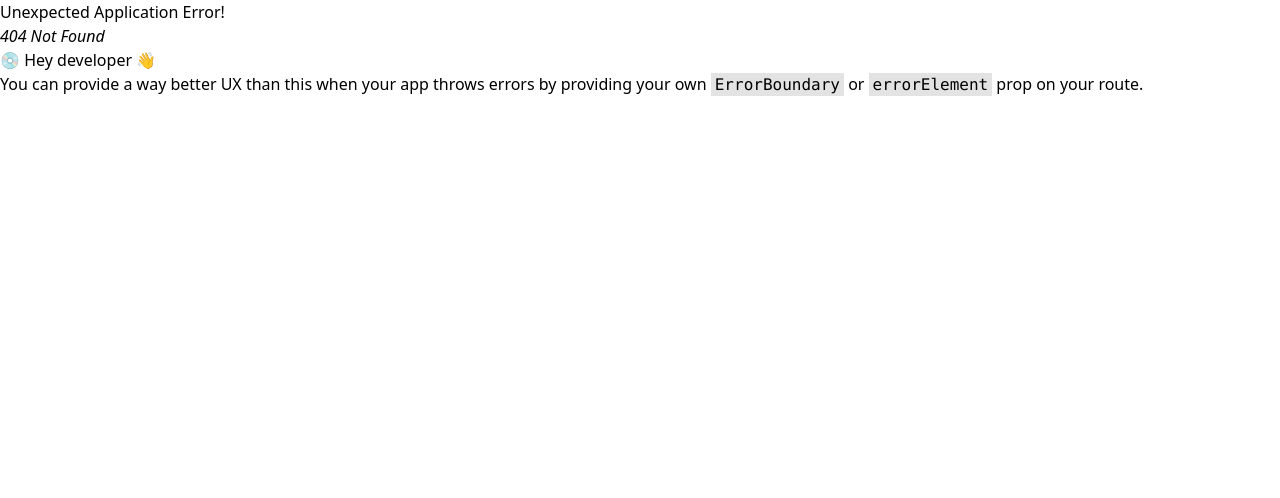
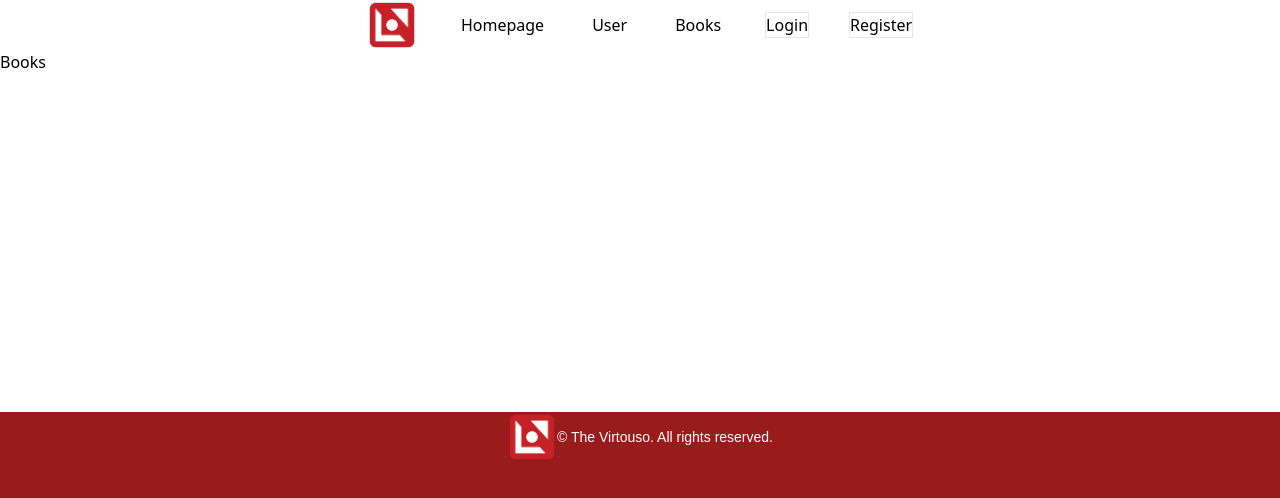
Before and after one commit to huuloc2026/ToDoListReact, a React (Vite) app: page /Books in a window 1280 px wide. Before the commit this address had no page. Shown: the top 498 px of the page. Built offline with nearby package versions, Linux system fonts and the light colour scheme.

Commit message:
complete set up react router

```diff
--- a/src/App.jsx
+++ b/src/App.jsx
@@ -1,11 +1,20 @@
 import React from "react";
-import TodoList from "./components/TodoList";
+
+import { Header } from "./layouts/Header";
+import Footer from "./layouts/Footer";
+import { Outlet } from "react-router-dom";
 
 const App = () => {
   return (
-    <div className="container">
-      <TodoList></TodoList>
-    </div>
+    <>
+      <div className="min-h-screen flex flex-col">
+        <Header></Header>
+        <main className="flex-grow">
+          <Outlet />
+        </main>
+        <Footer />
+      </div>
+    </>
   );
 };
 
--- /dev/null
+++ b/src/ErrorPage.jsx
@@ -0,0 +1,32 @@
+import { useRouteError } from "react-router-dom";
+import { Link } from "react-router-dom";
+export default function ErrorPage() {
+  const error = useRouteError();
+  console.error(error);
+
+  return (
+    <div id="error-page" className="flex items-center justify-center h-screen">
+      <div className="text-center mx-4">
+        <h1 className="mb-4 text-6xl md:text-8xl font-semibold text-red-500">
+          404
+        </h1>
+        <p className="mb-4 text-lg md:text-xl text-gray-600">
+          Oops! Looks like you're lost.
+        </p>
+
+        <p className="mt-4 text-sm md:text-base text-gray-600">
+          Let's get you back{" "}
+          <Link href="/" className="text-blue-500 underline">
+            Home
+          </Link>
+          .
+        </p>
+        <img
+          className="animate-pulse mb-4 w-[300px] h-[300px] md:w-[300px] md:h-[300px] mx-auto"
+          src="https://static.vecteezy.com/system/resources/previews/011/153/364/non_2x/3d-website-developer-working-on-laptop-illustration-png.png"
+          alt="Error Illustration"
+        />
+      </div>
+    </div>
+  );
+}
--- /dev/null
+++ b/src/layouts/Footer.jsx
@@ -0,0 +1,20 @@
+import logo from "../assets/logo copy.png";
+import { Link } from "react-router-dom";
+const Footer = () => {
+  return (
+    <>
+      <footer className="bg-red-800 flex-grow font-[sans-serif]  w-screen">
+        <div className="flex justify-center items-center">
+          <Link to="./">
+            <img src={logo} className="w-[50px] h-[50px]" alt="logo" />
+          </Link>
+          <p className="text-white text-sm">
+            © The Virtouso. All rights reserved.
+          </p>
+        </div>
+      </footer>
+    </>
+  );
+};
+
+export default Footer;
--- /dev/null
+++ b/src/layouts/Header.jsx
@@ -0,0 +1,40 @@
+import React from "react";
+import logo from "../assets/logo copy.png";
+import { NavLink } from "react-router-dom";
+export const Header = () => {
+  return (
+    <div>
+      <header>
+        <div class="flex items-center justify-center gap-10 w-full">
+          <NavLink to="./">
+            <img src={logo} className="w-[50px] h-[50px]" alt="logo" />
+          </NavLink>
+          <NavLink
+            to="./"
+            className="focus:outline-1 focus:bg-green-500 p-1   "
+          >
+            Homepage
+          </NavLink>
+          <NavLink
+            to="./User"
+            className="focus:outline-1 focus:bg-green-500 p-1   "
+          >
+            User
+          </NavLink>
+          <NavLink
+            to="./Books"
+            className="focus:outline-1 focus:bg-green-500 p-1  "
+          >
+            Books
+          </NavLink>
+          <button className="border">
+            <NavLink to="./Login">Login</NavLink>
+          </button>
+          <button className="border">
+            <NavLink to="./register">Register</NavLink>
+          </button>
+        </div>
+      </header>
+    </div>
+  );
+};
--- a/src/main.jsx
+++ b/src/main.jsx
@@ -3,30 +3,42 @@ import { createRoot } from "react-dom/client";
 import { createBrowserRouter, RouterProvider } from "react-router-dom";
 import App from "./App.jsx";
 import Login from "./pages/Login.jsx";
-import Products from "./pages/Products.jsx";
+import Books from "./pages/Books.jsx";
 import Register from "./pages/Register.jsx";
 import User from "./pages/User.jsx";
+import ErrorPage from "./ErrorPage.jsx";
+
 import "./index.css";
+import TodoList from "./components/TodoList.jsx";
 const router = createBrowserRouter([
   {
     path: "/",
     element: <App />,
+    errorElement: <ErrorPage />,
+    children: [
+      { index: true, element: <TodoList /> },
+      {
+        path: "/Books",
+        element: <Books />,
+        errorElement: <ErrorPage />,
+      },
+      {
+        path: "/user",
+        element: <User />,
+        errorElement: <ErrorPage />,
+      },
+    ],
   },
   {
     path: "/login",
     element: <Login />,
+    errorElement: <ErrorPage />,
   },
-  {
-    path: "/products",
-    element: <Products />,
-  },
+
   {
     path: "/register",
     element: <Register />,
-  },
-  {
-    path: "/user",
-    element: <User />,
+    errorElement: <ErrorPage />,
   },
 ]);
 createRoot(document.getElementById("root")).render(
--- /dev/null
+++ b/src/pages/Books.jsx
@@ -0,0 +1,7 @@
+import React from "react";
+
+const Books = () => {
+  return <div>Books</div>;
+};
+
+export default Books;
--- a/src/pages/Products.jsx
+++ /dev/null
@@ -1,7 +0,0 @@
-import React from "react";
-
-const Products = () => {
-  return <div>Products</div>;
-};
-
-export default Products;
```
Also changed, not shown: src/assets/logo copy.png (added).
